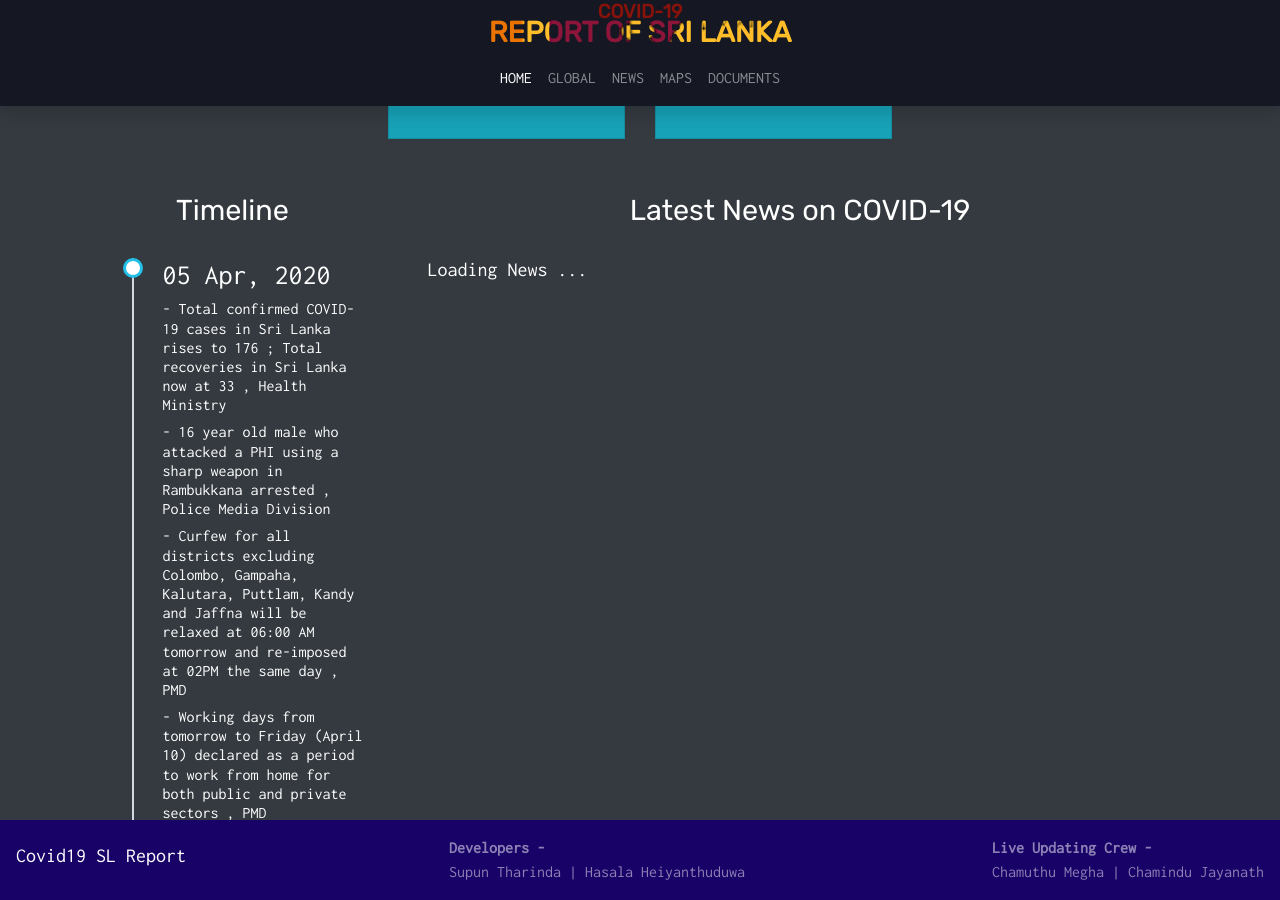
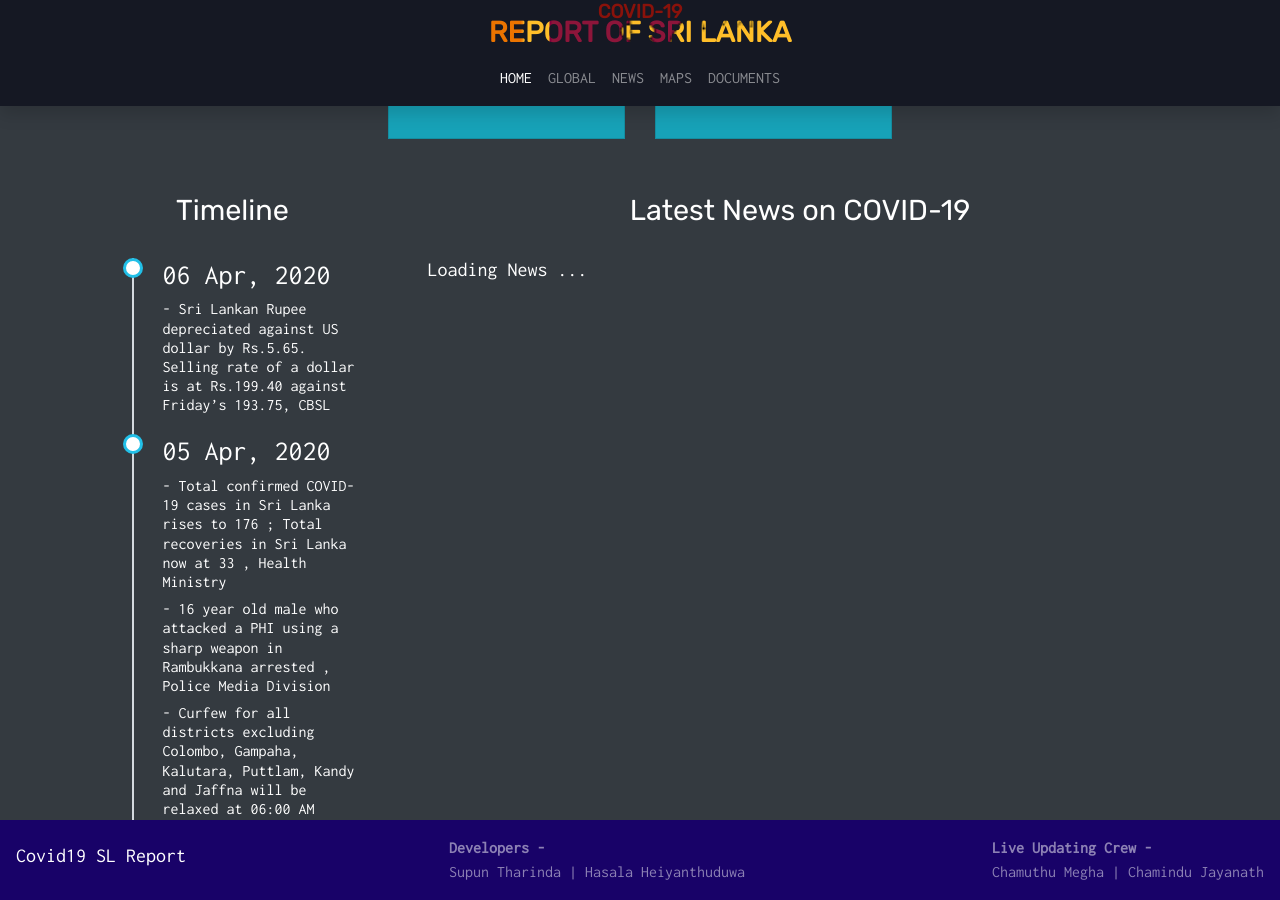
Before and after one commit to supunTE/Covid19-sl-report, a Jekyll site: the page built from index.html, in a window 1280 px wide and 900 px high, scrolled down 375 px. Built offline with Jekyll 4.4.1, drawn with Linux system fonts in a browser that asks for light colours; comment, search, counter and statistics services are not loaded.

Commit message:
Update timeline for 06 Apr, 2020

```diff
--- a/_data/timeline.yml
+++ b/_data/timeline.yml
@@ -9,6 +9,10 @@
 #     - text: none
 #   data:
 #     - text: WHO declares Coronavirus as a global emergency
+
+- date: 06 Apr, 2020
+  data:
+    - text: Sri Lankan Rupee depreciated against US dollar by Rs.5.65. Selling rate of a dollar is at Rs.199.40 against Friday’s 193.75, CBSL
 
 - date: 05 Apr, 2020
   data:
```
